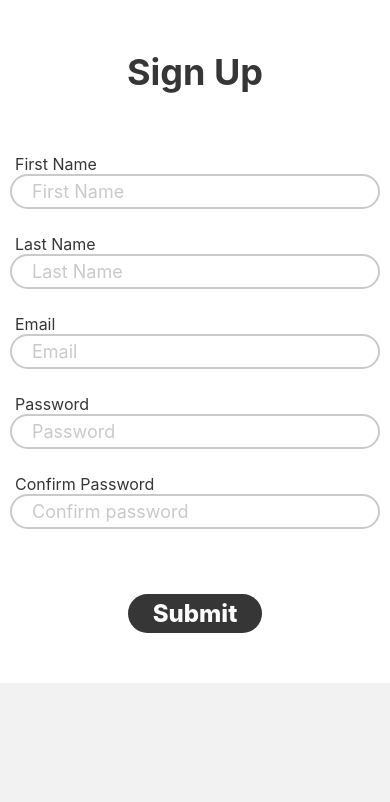
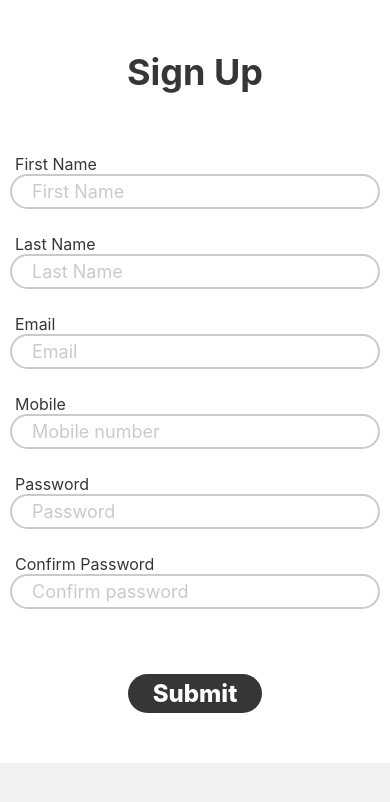
Before and after one commit to rishab260997/oodles-test, a React Native app: screen /Signup in a window 390 px wide. Shown: the top 802 px of the page. Built offline with nearby package versions, Linux system fonts and the light colour scheme.

Commit message:
Image upload remaining

```diff
--- a/src/components/SignupForm.js
+++ b/src/components/SignupForm.js
@@ -8,6 +8,7 @@ const SignupForm = ({navigation}) => {
   const [error, setError] = useState({
     firstName: false,
     lastName: false,
+    mobile: false,
     email: false,
     password: false,
     confPassword: false,
@@ -15,6 +16,7 @@ const SignupForm = ({navigation}) => {
   const [formData, setFormData] = useState({
     firstName: '',
     lastName: '',
+    mobile: '',
     email: '',
     password: '',
     confPassword: '',
@@ -30,6 +32,7 @@ const SignupForm = ({navigation}) => {
     let errorObj = {
       firstName: false,
       lastName: false,
+      mobile: false,
       email: false,
       password: false,
       confPassword: false,
@@ -43,6 +46,9 @@ const SignupForm = ({navigation}) => {
     }
     if (!exp.test(String(formData.email).toLowerCase())) {
       errorObj.email = 'Please enter a valid email';
+    }
+    if (formData.mobile.length !== 10) {
+      errorObj.mobile = 'Please enter a valid number';
     }
 
     const passwordInputValue = formData.password.trim();
@@ -143,6 +149,18 @@ const SignupForm = ({navigation}) => {
           <Text style={Styles.error}>{error.email && error.email}</Text>
         </View>
         <View style={Styles.inputContainer}>
+          <Text style={Styles.inputLabel}>Mobile</Text>
+          <TextInput
+            placeholder="Mobile number"
+            placeholderTextColor={colors.secondary}
+            style={Styles.input}
+            value={formData.mobile}
+            textContentType="telephoneNumber"
+            onChangeText={text => handleChange('mobile', text)}
+          />
+          <Text style={Styles.error}>{error.mobile && error.mobile}</Text>
+        </View>
+        <View style={Styles.inputContainer}>
           <Text style={Styles.inputLabel}>Password</Text>
           <TextInput
             placeholder="Password"
```
